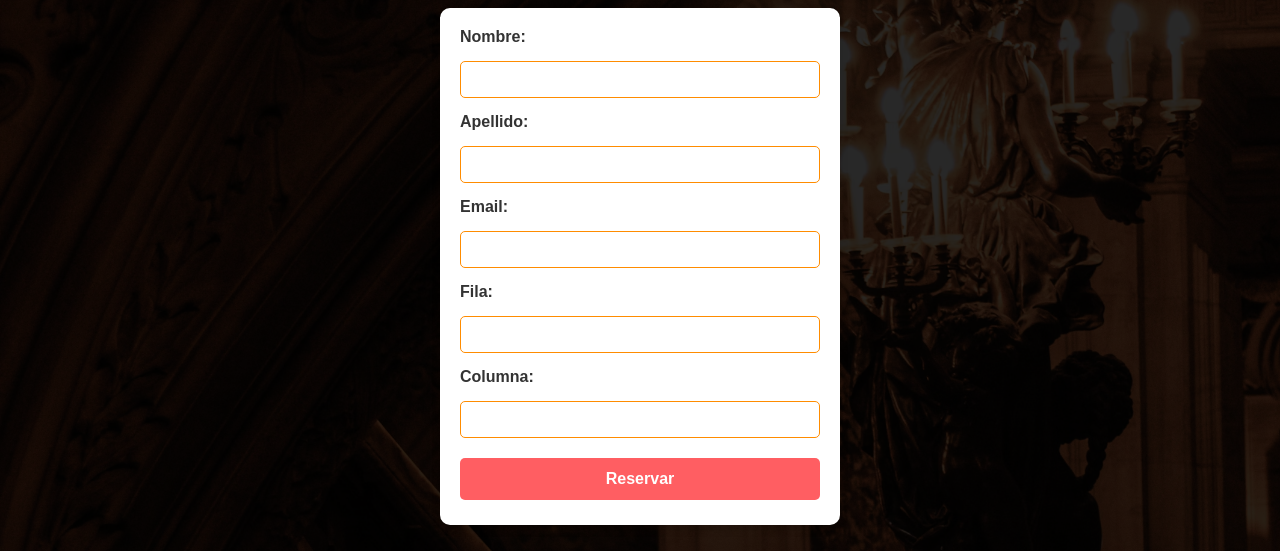
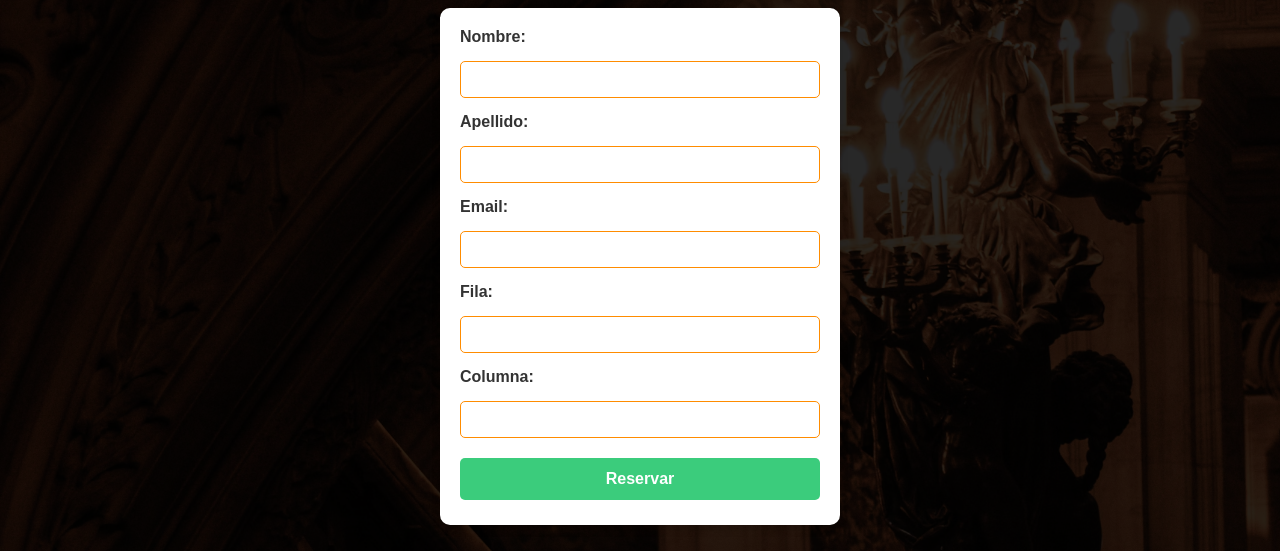
Before and after one commit to AgustinEA-dev/reservation-app, a plain HTML site: page index.html in a window 1280 px wide. In both pictures the pointer is over the button "Reservar". Shown: the part 238-789 px from the top of the page. Drawn offline with Linux system fonts and the light colour scheme; a web font is replaced by a local one.

Commit message:
change color on button hover

```diff
--- a/styles/styles.css
+++ b/styles/styles.css
@@ -104,7 +104,7 @@ button {
 }
 
 button:hover {
-    background-color: #ff5e62;
+    background-color: #3bcc7c;
 }
 
 .stage {
```
